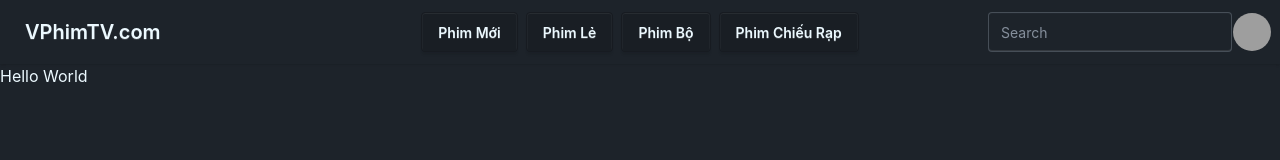
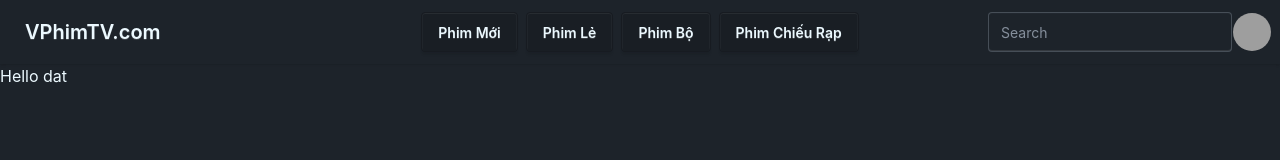
Before and after one commit to phamluu/VPhimTV, a React (Vite) app in the folder VPhimTV_FE/: page / in a window 1280 px wide. Shown: the top 160 px of the page. Built offline with nearby package versions, Linux system fonts and the light colour scheme; grey boxes are pictures that could not be loaded.

Commit message:
cập nhật Home.tsx

```diff
--- a/VPhimTV_FE/src/pages/Home/Home.tsx
+++ b/VPhimTV_FE/src/pages/Home/Home.tsx
@@ -1,5 +1,5 @@
 export default function Home() {
     return (
-        <div>Hello World</div>
+        <div>Hello dat</div>
     );
 }
```
